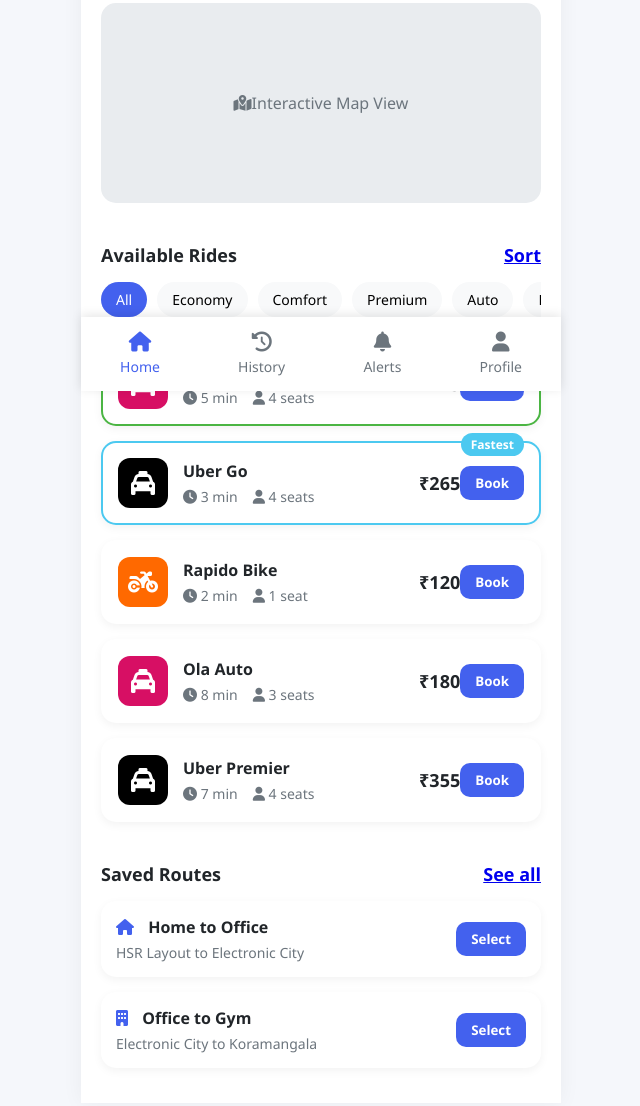
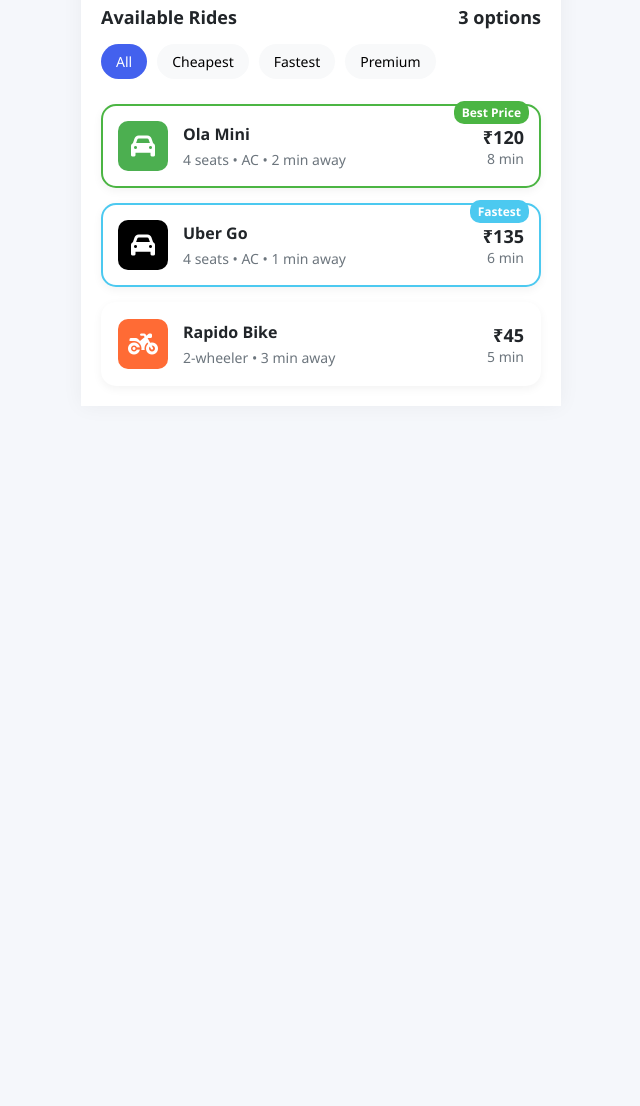
Before and after one commit to Anurag-Anvi29/FareCompare, a plain HTML site: page index.html in a window 1280 px wide. Shown: the part 409-1515 px from the top of the page, without its empty margins (319-959 px from the left). After the commit the page ends 895 px from the top, so only its background shows below. Drawn offline with Linux system fonts and the light colour scheme.

Commit message:
index.html

```diff
--- a/index.html
+++ b/index.html
@@ -154,6 +154,7 @@
             border-radius: 20px;
             font-size: 14px;
             white-space: nowrap;
+            cursor: pointer;
         }
 
         .filter-btn.active {
@@ -177,6 +178,7 @@
             align-items: center;
             position: relative;
             border: 2px solid transparent;
+            cursor: pointer;
         }
 
         .ride-card.best-price {
@@ -187,373 +189,205 @@
             border-color: var(--accent1);
         }
 
+        .ride-logo {
+            width: 50px;
+            height: 50px;
+            border-radius: 10px;
+            margin-right: 15px;
+            display: flex;
+            align-items: center;
+            justify-content: center;
+            font-size: 24px;
+            color: white;
+        }
+
+        .uber-logo { background: #000; }
+        .ola-logo { background: #4caf50; }
+        .rapido-logo { background: #ff6b35; }
+
+        .ride-info {
+            flex: 1;
+        }
+
+        .ride-name {
+            font-weight: 600;
+            font-size: 16px;
+            margin-bottom: 5px;
+        }
+
+        .ride-details {
+            font-size: 14px;
+            color: var(--gray);
+        }
+
+        .ride-price {
+            text-align: right;
+        }
+
+        .price {
+            font-size: 18px;
+            font-weight: 700;
+            color: var(--dark);
+        }
+
+        .time {
+            font-size: 14px;
+            color: var(--gray);
+        }
+
         .badge {
             position: absolute;
-            top: -10px;
-            right: 15px;
+            top: -5px;
+            right: 10px;
             background: var(--success);
             color: white;
-            padding: 3px 10px;
-            border-radius: 20px;
+            padding: 3px 8px;
+            border-radius: 10px;
             font-size: 12px;
             font-weight: 600;
         }
 
-        .fastest-badge {
+        .badge.fastest {
             background: var(--accent1);
-        }
-
-        .provider-logo {
-            width: 50px;
-            height: 50px;
-            display: flex;
-            align-items: center;
-            justify-content: center;
-            border-radius: 12px;
-            margin-right: 15px;
-            font-size: 24px;
-            color: white;
-        }
-
-        .uber { background: #000; }
-        .ola { background: #d70f64; }
-        .rapido { background: #ff6900; }
-
-        .ride-details {
-            flex: 1;
-        }
-
-        .ride-type {
-            font-weight: 600;
-            margin-bottom: 5px;
-        }
-
-        .ride-meta {
-            display: flex;
-            gap: 15px;
-            color: var(--gray);
-            font-size: 14px;
-        }
-
-        .ride-price {
-            font-size: 18px;
-            font-weight: 700;
-        }
-
-        .book-btn {
-            background: var(--primary);
-            color: white;
-            border: none;
-            padding: 8px 15px;
-            border-radius: 10px;
-            font-weight: 600;
-            cursor: pointer;
-        }
-
-        /* Bottom Navigation */
-        .bottom-nav {
-            position: fixed;
-            bottom: 0;
-            width: 100%;
-            max-width: 480px;
-            background: white;
-            display: flex;
-            justify-content: space-around;
-            padding: 15px 0;
-            box-shadow: 0 -2px 10px rgba(0,0,0,0.1);
-            z-index: 100;
-        }
-
-        .nav-item {
-            display: flex;
-            flex-direction: column;
-            align-items: center;
-            color: var(--gray);
-            font-size: 14px;
-        }
-
-        .nav-item.active {
-            color: var(--primary);
-        }
-
-        .nav-item i {
-            font-size: 20px;
-            margin-bottom: 5px;
-        }
-
-        /* Map Section */
-        .map-container {
-            height: 200px;
-            background: var(--light-gray);
-            margin: 20px;
-            border-radius: 15px;
-            overflow: hidden;
-            display: flex;
-            align-items: center;
-            justify-content: center;
-            color: var(--gray);
-        }
-
-        /* Saved Routes */
-        .saved-routes {
-            padding: 20px;
-        }
-
-        .route-card {
-            display: flex;
-            justify-content: space-between;
-            align-items: center;
-            padding: 15px;
-            background: white;
-            border-radius: 15px;
-            margin-bottom: 15px;
-            box-shadow: 0 3px 10px rgba(0,0,0,0.05);
-        }
-
-        .route-info i {
-            margin-right: 10px;
-            color: var(--primary);
-        }
-
-        .route-name {
-            font-weight: 600;
-            margin-bottom: 5px;
-        }
-
-        .route-address {
-            color: var(--gray);
-            font-size: 14px;
-        }
-
-        /* Responsive Adjustments */
-        @media (max-width: 480px) {
-            .container {
-                border-radius: 0;
-            }
-
-            header {
-                border-radius: 0 0 20px 20px;
-            }
         }
     </style>
 </head>
 <body>
     <div class="container">
+        <!-- Header -->
         <header>
             <div class="header-top">
                 <div class="logo">
                     <i class="fas fa-taxi"></i>
-                    Cab Fare Compare
+                    CabCompare
                 </div>
                 <div class="user-actions">
                     <a href="#"><i class="fas fa-bell"></i></a>
-                    <a href="#"><i class="fas fa-user"></i></a>
+                    <a href="#"><i class="fas fa-user-circle"></i></a>
                 </div>
             </div>
 
             <div class="search-form">
                 <div class="input-group">
-                    <i class="fas fa-location-dot"></i>
-                    <input type="text" placeholder="Pickup location" value="Kalkaji, New Delhi">
+                    <i class="fas fa-circle"></i>
+                    <input type="text" id="pickup" placeholder="Pickup location" value="Your current location">
                 </div>
                 <div class="input-group">
-                    <i class="fas fa-location-dot"></i>
-                    <input type="text" placeholder="Drop location" value="Sarojini Nagar, New Delhi">
+                    <i class="fas fa-map-marker-alt"></i>
+                    <input type="text" id="destination" placeholder="Where to?">
                 </div>
                 <div class="datetime-row">
                     <div class="input-group">
                         <i class="fas fa-calendar"></i>
-                        <input type="text" placeholder="Today" value="Today">
+                        <input type="date" id="date">
                     </div>
                     <div class="input-group">
                         <i class="fas fa-clock"></i>
-                        <input type="text" placeholder="Now" value="10:30 AM">
+                        <input type="time" id="time">
                     </div>
                 </div>
-                <button class="search-btn">Compare Prices</button>
+                <button class="search-btn" onclick="searchRides()">
+                    <i class="fas fa-search"></i> Compare Prices
+                </button>
             </div>
         </header>
 
-        <div class="map-container">
-            <i class="fas fa-map-marked-alt"></i>
-            <span>Interactive Map View</span>
-        </div>
-
+        <!-- Results Section -->
         <div class="results-section">
             <div class="section-title">
                 <span>Available Rides</span>
-                <a href="#">Sort</a>
+                <span id="result-count">3 options</span>
             </div>
 
             <div class="filters">
                 <button class="filter-btn active">All</button>
-                <button class="filter-btn">Economy</button>
-                <button class="filter-btn">Comfort</button>
+                <button class="filter-btn">Cheapest</button>
+                <button class="filter-btn">Fastest</button>
                 <button class="filter-btn">Premium</button>
-                <button class="filter-btn">Auto</button>
-                <button class="filter-btn">Bike</button>
             </div>
 
-            <div class="ride-cards">
+            <div class="ride-cards" id="ride-cards">
+                <!-- Sample ride cards -->
                 <div class="ride-card best-price">
-                    <span class="badge">Best Price</span>
-                    <div class="provider-logo ola">
-                        <i class="fas fa-taxi"></i>
+                    <div class="badge">Best Price</div>
+                    <div class="ride-logo ola-logo">
+                        <i class="fas fa-car"></i>
                     </div>
-                    <div class="ride-details">
-                        <div class="ride-type">Ola Micro</div>
-                        <div class="ride-meta">
-                            <span><i class="fas fa-clock"></i> 5 min</span>
-                            <span><i class="fas fa-user"></i> 4 seats</span>
-                        </div>
+                    <div class="ride-info">
+                        <div class="ride-name">Ola Mini</div>
+                        <div class="ride-details">4 seats • AC • 2 min away</div>
                     </div>
-                    <div class="ride-price">₹245</div>
-                    <button class="book-btn">Book</button>
+                    <div class="ride-price">
+                        <div class="price">₹120</div>
+                        <div class="time">8 min</div>
+                    </div>
                 </div>
 
                 <div class="ride-card fastest">
-                    <span class="badge fastest-badge">Fastest</span>
-                    <div class="provider-logo uber">
-                        <i class="fas fa-taxi"></i>
+                    <div class="badge fastest">Fastest</div>
+                    <div class="ride-logo uber-logo">
+                        <i class="fas fa-car"></i>
                     </div>
-                    <div class="ride-details">
-                        <div class="ride-type">Uber Go</div>
-                        <div class="ride-meta">
-                            <span><i class="fas fa-clock"></i> 3 min</span>
-                            <span><i class="fas fa-user"></i> 4 seats</span>
-                        </div>
+                    <div class="ride-info">
+                        <div class="ride-name">Uber Go</div>
+                        <div class="ride-details">4 seats • AC • 1 min away</div>
                     </div>
-                    <div class="ride-price">₹265</div>
-                    <button class="book-btn">Book</button>
+                    <div class="ride-price">
+                        <div class="price">₹135</div>
+                        <div class="time">6 min</div>
+                    </div>
                 </div>
 
                 <div class="ride-card">
-                    <div class="provider-logo rapido">
+                    <div class="ride-logo rapido-logo">
                         <i class="fas fa-motorcycle"></i>
                     </div>
-                    <div class="ride-details">
-                        <div class="ride-type">Rapido Bike</div>
-                        <div class="ride-meta">
-                            <span><i class="fas fa-clock"></i> 2 min</span>
-                            <span><i class="fas fa-user"></i> 1 seat</span>
-                        </div>
+                    <div class="ride-info">
+                        <div class="ride-name">Rapido Bike</div>
+                        <div class="ride-details">2-wheeler • 3 min away</div>
                     </div>
-                    <div class="ride-price">₹120</div>
-                    <button class="book-btn">Book</button>
+                    <div class="ride-price">
+                        <div class="price">₹45</div>
+                        <div class="time">5 min</div>
+                    </div>
                 </div>
-
-                <div class="ride-card">
-                    <div class="provider-logo ola">
-                        <i class="fas fa-taxi"></i>
-                    </div>
-                    <div class="ride-details">
-                        <div class="ride-type">Ola Auto</div>
-                        <div class="ride-meta">
-                            <span><i class="fas fa-clock"></i> 8 min</span>
-                            <span><i class="fas fa-user"></i> 3 seats</span>
-                        </div>
-                    </div>
-                    <div class="ride-price">₹180</div>
-                    <button class="book-btn">Book</button>
-                </div>
-
-                <div class="ride-card">
-                    <div class="provider-logo uber">
-                        <i class="fas fa-taxi"></i>
-                    </div>
-                    <div class="ride-details">
-                        <div class="ride-type">Uber Premier</div>
-                        <div class="ride-meta">
-                            <span><i class="fas fa-clock"></i> 7 min</span>
-                            <span><i class="fas fa-user"></i> 4 seats</span>
-                        </div>
-                    </div>
-                    <div class="ride-price">₹355</div>
-                    <button class="book-btn">Book</button>
-                </div>
-            </div>
-        </div>
-
-        <div class="saved-routes">
-            <div class="section-title">
-                <span>Saved Routes</span>
-                <a href="#">See all</a>
-            </div>
-
-            <div class="route-card">
-                <div class="route-info">
-                    <div class="route-name">
-                        <i class="fas fa-home"></i>
-                        Home to Office
-                    </div>
-                    <div class="route-address">HSR Layout to Electronic City</div>
-                </div>
-                <div class="route-action">
-                    <button class="book-btn">Select</button>
-                </div>
-            </div>
-
-            <div class="route-card">
-                <div class="route-info">
-                    <div class="route-name">
-                        <i class="fas fa-building"></i>
-                        Office to Gym
-                    </div>
-                    <div class="route-address">Electronic City to Koramangala</div>
-                </div>
-                <div class="route-action">
-                    <button class="book-btn">Select</button>
-                </div>
-            </div>
-        </div>
-
-        <div class="bottom-nav">
-            <div class="nav-item active">
-                <i class="fas fa-home"></i>
-                <span>Home</span>
-            </div>
-            <div class="nav-item">
-                <i class="fas fa-history"></i>
-                <span>History</span>
-            </div>
-            <div class="nav-item">
-                <i class="fas fa-bell"></i>
-                <span>Alerts</span>
-            </div>
-            <div class="nav-item">
-                <i class="fas fa-user"></i>
-                <span>Profile</span>
             </div>
         </div>
     </div>
 
     <script>
-        // Simple interactive functionality
-        document.addEventListener('DOMContentLoaded', function() {
-            // Filter buttons
-            const filterButtons = document.querySelectorAll('.filter-btn');
-            filterButtons.forEach(button => {
-                button.addEventListener('click', function() {
-                    filterButtons.forEach(btn => btn.classList.remove('active'));
-                    this.classList.add('active');
-                });
-            });
+        // Set current date and time as default
+        const now = new Date();
+        document.getElementById('date').value = now.toISOString().split('T')[0];
+        document.getElementById('time').value = now.toTimeString().slice(0,5);
 
-            // Book buttons
-            const bookButtons = document.querySelectorAll('.book-btn');
-            bookButtons.forEach(button => {
-                button.addEventListener('click', function() {
-                    alert('Redirecting to the selected cab provider app...');
-                });
-            });
+        function searchRides() {
+            const pickup = document.getElementById('pickup').value;
+            const destination = document.getElementById('destination').value;
 
-            // Bottom navigation
-            const navItems = document.querySelectorAll('.nav-item');
-            navItems.forEach(item => {
-                item.addEventListener('click', function() {
-                    navItems.forEach(nav => nav.classList.remove('active'));
-                    this.classList.add('active');
-                });
+            if (!pickup || !destination) {
+                alert('Please enter both pickup and destination locations');
+                return;
+            }
+
+            // Simulate search loading
+            const btn = document.querySelector('.search-btn');
+            const originalText = btn.innerHTML;
+            btn.innerHTML = '<i class="fas fa-spinner fa-spin"></i> Searching...';
+            btn.disabled = true;
+
+            setTimeout(() => {
+                btn.innerHTML = originalText;
+                btn.disabled = false;
+                // Results are already shown for demo
+            }, 2000);
+        }
+
+        // Filter functionality
+        document.querySelectorAll('.filter-btn').forEach(btn => {
+            btn.addEventListener('click', function() {
+                document.querySelectorAll('.filter-btn').forEach(b => b.classList.remove('active'));
+                this.classList.add('active');
             });
         });
     </script>
```
